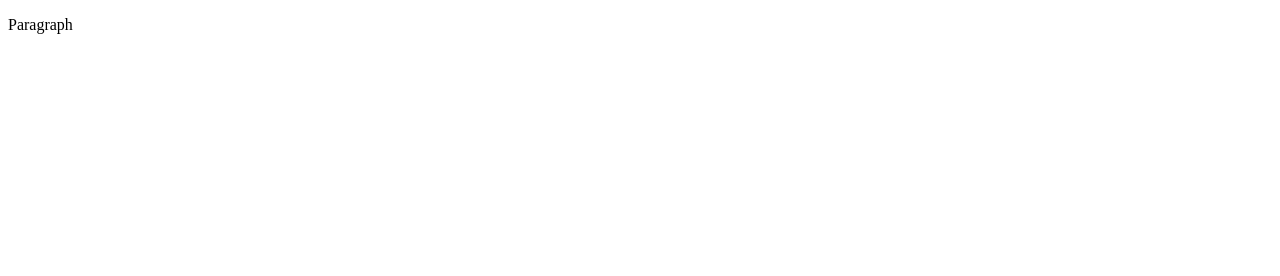
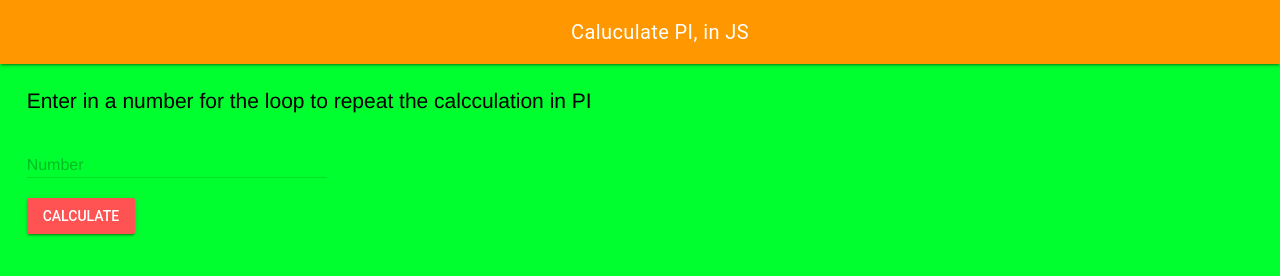
Before and after one commit to MTHS-ICD2O-1-2023/ICD2O-Assignment-05-Jack-LeVasseur, a plain HTML site: page index.html in a window 1280 px wide. Drawn offline with nearby package versions, Linux system fonts and the light colour scheme.

Commit message:
Updated index.html

```diff
--- a/css/style.css
+++ b/css/style.css
@@ -2,3 +2,38 @@
 * Created on: Sep 2020
 * This file contains the CSS for index.html
 */
+
+.mdl-ripple {
+  background: #000;
+  opacity: 0.001;
+}
+
+.mdl-layout__header-row {
+  justify-content: center;
+  padding: 0;
+  color: rgb(254, 255, 254);
+}
+
+.mdl-layout__content {
+  padding-left: 20pt;
+  padding-right: 20pt;
+  padding-top: 20pt;
+}
+
+.mdl-textfield__error {
+  color: #fff;
+}
+
+.page-content {
+  color: rgb(0, 0, 0);
+  font-family: Helvetica, Arial, sans-serif;
+  font-size: 1.5rem;
+}
+
+body {
+  background-color: rgb(0, 255, 47);
+}
+
+img {
+  float: right;
+}
--- a/index.html
+++ b/index.html
@@ -1,9 +1,55 @@
 <!DOCTYPE html>
 <html>
-  <head>
-    <title>Title</title>
-  </head>
-  <body>
-    <p>Paragraph</p>
-  </body>
+<head>
+  <meta charset="utf-8" />
+  <meta name="description" content="Calculate PI while looping, in JS" />
+  <meta name="keywords" content="mths, icd2o" />
+  <meta name="author" content="Jack LeVasseur" />
+  <meta name="viewport" content="width=device-width, initial-scale=1.0" />
+  <link rel="stylesheet" href="./css/style.css" />
+  <link rel="stylesheet" href="https://fonts.googleapis.com/icon?family=Material+Icons" />
+  <link rel="stylesheet" href="https://code.getmdl.io/1.3.0/material.orange-red.min.css" />
+  <link rel="apple-touch-icon" sizes="180x180" href="apple-touch-icon.png" />
+  <link rel="icon" type="image/png" sizes="32x32" href="favicon-32x32.png" />
+  <link rel="icon" type="image/png" sizes="16x16" href="favicon-16x16.png" />
+  <link rel="manifest" href="site.webmanifest" />
+  <title>Calculate PI, with JS</title>
+</head>
+<body>
+  <script defer src="https://code.getmdl.io/1.3.0/material.min.js"></script>
+  <script src="./js/script.js"></script>
+  <div class="mdl-layout mdl-js-layout mdl-layout--fixed-header">
+    <header class="mdl-layout__header">
+      <div class="mdl-layout__header-row">
+        <span class="mdl-layout-title">Caluculate PI, in JS</span>
+      </div>
+    </header>
+    <main class="mdl-layout__content">
+      <div class="right-image">
+      </div>
+      <div class="page-content">
+        Enter in a number for the loop to repeat the calcculation in PI
+      </div>
+      <br />
+      <!-- Simple Textfield -->
+      <form action="#">
+        <div class="mdl-textfield mdl-js-textfield">
+          <input class="mdl-textfield__input" type="text" pattern="-?[0-9]*(\.[0-9]+)?" id="number-repeat">
+          <label class="mdl-textfield__label" for="number-toppings">Number</label>
+          <span class="mdl-textfield__error">Input is not a number</span>
+        </div>
+      </form>
+      <!-- Accent-colored raised button with ripple -->
+      <button class="mdl-button mdl-js-button mdl-button--raised mdl-js-ripple-effect mdl-button--accent"
+        onclick="myButtonClicked()">
+        Calculate
+      </button>
+      <br />
+      <br />
+      <div class="page-content-answer">
+        <div id="answer"></div>
+      </div>
+    </main>
+  </div>
+</body>
 </html>
--- a/js/script.js
+++ b/js/script.js
@@ -3,3 +3,26 @@
 // Created by: Mr. Coxall
 // Created on: Sep 2020
 // This file contains the JS functions for index.html
+
+"use strict"
+
+function myButtonClicked() {
+  // Input
+  let numberRepeat = parseInt(document.getElementById("number-repeat").value)
+
+  // Process
+  let numerator = 4
+  let denominator = 1
+  let counter = 0
+  let result = 4
+
+  while (counter < numberRepeat - 1) {
+    denominator += 2
+    numerator = numerator * -1  // Alternate sign of numerator
+    result = result + (numerator / denominator)
+    counter += 1
+  }
+
+  // Output
+  document.getElementById("answer").innerHTML = "The number is ≈ " + result.toFixed(4)
+}
```
